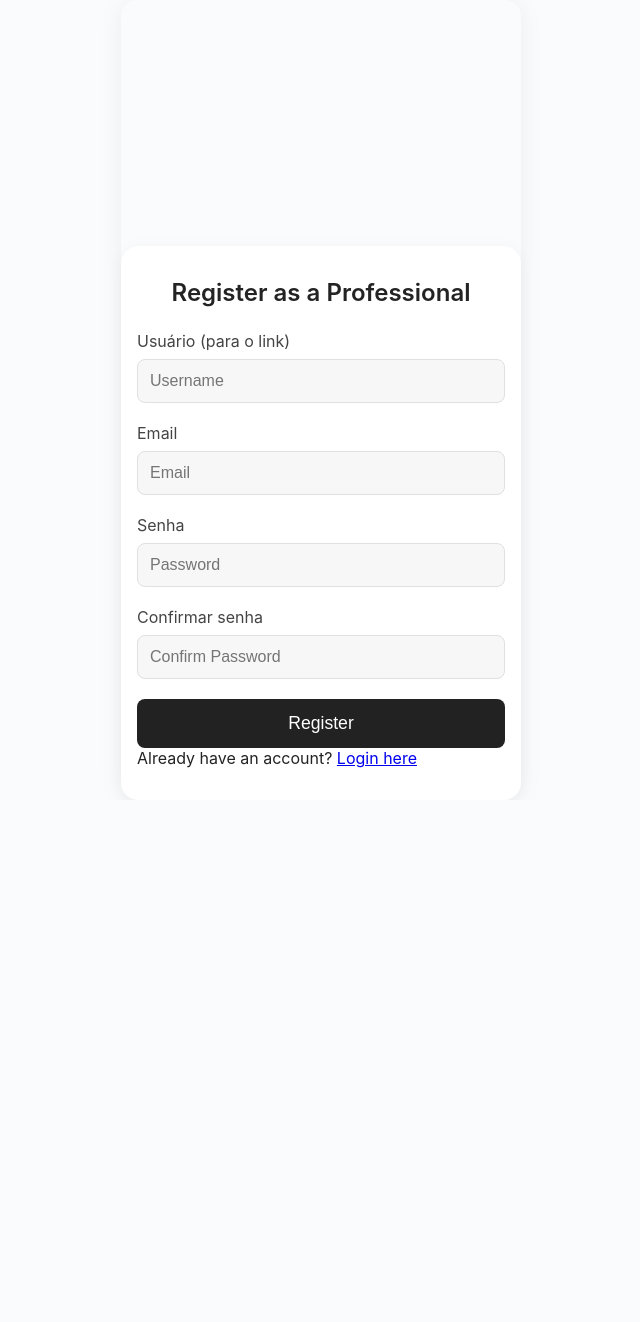
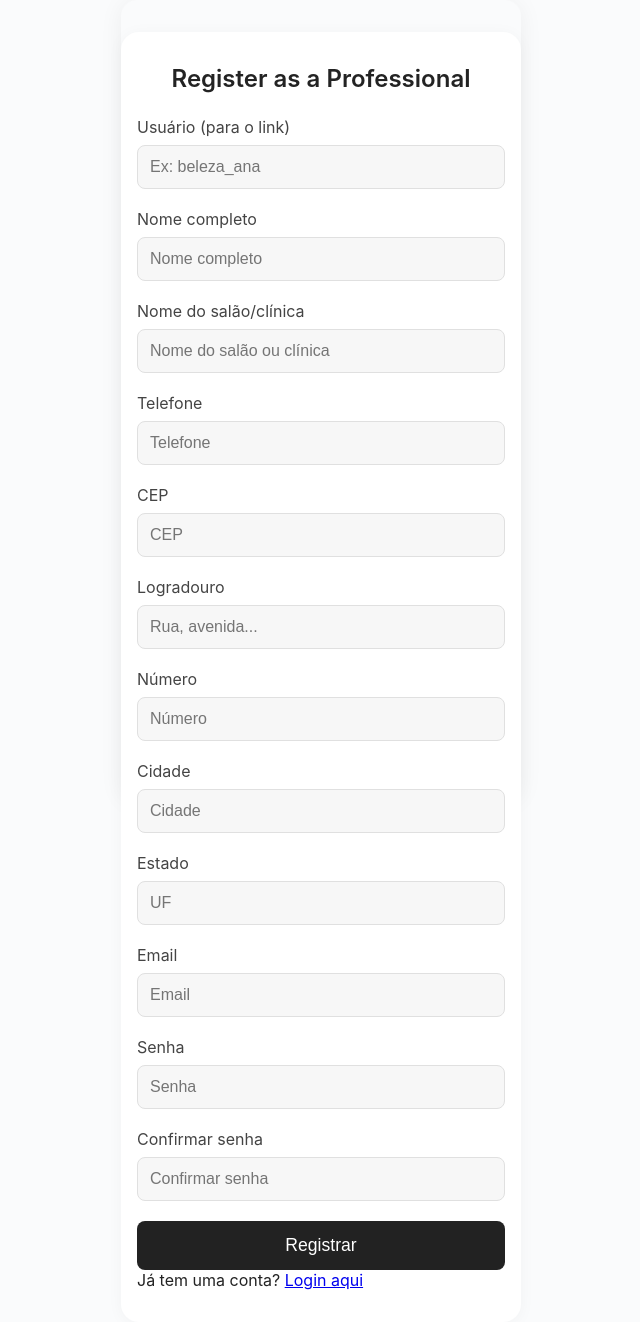
Before and after one commit to Marcos-hub-book/booking_system, a Flask app: page /register in a window 1280 px wide. Shown: the whole page, without its empty margins (319-959 px from the left). Before the commit the page ends 768 px from the top, so only its background shows below. Run offline with Flask 3, Linux system fonts and the light colour scheme.

Commit message:
alteracao cad usuario

```diff
--- a/app/templates/register.html
+++ b/app/templates/register.html
@@ -14,35 +14,69 @@
             {{ form.hidden_tag() }}
         <div class="form-group">
             {{ form.username.label(class="form-label") }}
-                {{ form.username(class="form-control", placeholder="Username") }}
+            {{ form.username(class="form-control", placeholder="Ex: beleza_ana") }}
             {% for error in form.username.errors %}
                 <span class="text-danger">{{ error }}</span>
             {% endfor %}
         </div>
+
+        <div class="form-group">
+            {{ form.full_name.label(class="form-label") }}
+            {{ form.full_name(class="form-control", placeholder="Nome completo") }}
+        </div>
+
+        <div class="form-group">
+            {{ form.company_name.label(class="form-label") }}
+            {{ form.company_name(class="form-control", placeholder="Nome do salão ou clínica") }}
+        </div>
+
+        <div class="form-group">
+            {{ form.phone.label(class="form-label") }}
+            {{ form.phone(class="form-control", placeholder="Telefone") }}
+        </div>
+
+        <div class="form-group">
+            {{ form.cep.label(class="form-label") }}
+            {{ form.cep(class="form-control", placeholder="CEP") }}
+        </div>
+
+        <div class="form-group">
+            {{ form.logradouro.label(class="form-label") }}
+            {{ form.logradouro(class="form-control", placeholder="Rua, avenida...") }}
+        </div>
+
+        <div class="form-group">
+            {{ form.numero.label(class="form-label") }}
+            {{ form.numero(class="form-control", placeholder="Número") }}
+        </div>
+
+        <div class="form-group">
+            {{ form.cidade.label(class="form-label") }}
+            {{ form.cidade(class="form-control", placeholder="Cidade") }}
+        </div>
+
+        <div class="form-group">
+            {{ form.estado.label(class="form-label") }}
+            {{ form.estado(class="form-control", placeholder="UF") }}
+        </div>
+
         <div class="form-group">
             {{ form.email.label(class="form-label") }}
             {{ form.email(class="form-control", placeholder="Email") }}
-                {% for error in form.email.errors %}
-                    <span class="text-danger">{{ error }}</span>
-                {% endfor %}
         </div>
+
         <div class="form-group">
             {{ form.password.label(class="form-label") }}
-                {{ form.password(class="form-control", placeholder="Password") }}
-                {% for error in form.password.errors %}
-                    <span class="text-danger">{{ error }}</span>
-                {% endfor %}
+            {{ form.password(class="form-control", placeholder="Senha") }}
         </div>
+
         <div class="form-group">
             {{ form.confirm_password.label(class="form-label") }}
-                {{ form.confirm_password(class="form-control", placeholder="Confirm Password") }}
-                {% for error in form.confirm_password.errors %}
-                    <span class="text-danger">{{ error }}</span>
-                {% endfor %}
+            {{ form.confirm_password(class="form-control", placeholder="Confirmar senha") }}
         </div>
-            <button type="submit" class="btn btn-primary">Register</button>
+            <button type="submit" class="btn btn-primary">Registrar</button>
         </form>
-        <p>Already have an account? <a href="{{ url_for('main.login') }}">Login here</a></p>
+        <p>Já tem uma conta? <a href="{{ url_for('main.login') }}">Login aqui</a></p>
     </div>
     <script src="{{ url_for('static', filename='js/scripts.js') }}"></script>
 </body>
```
Lines whose indentation alone changed are shown as unchanged.
